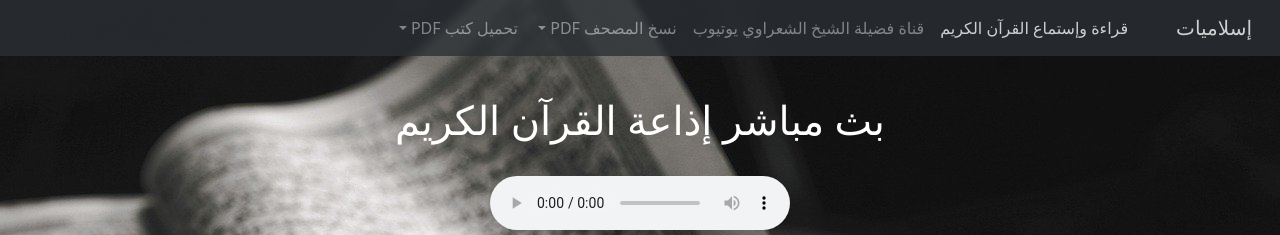
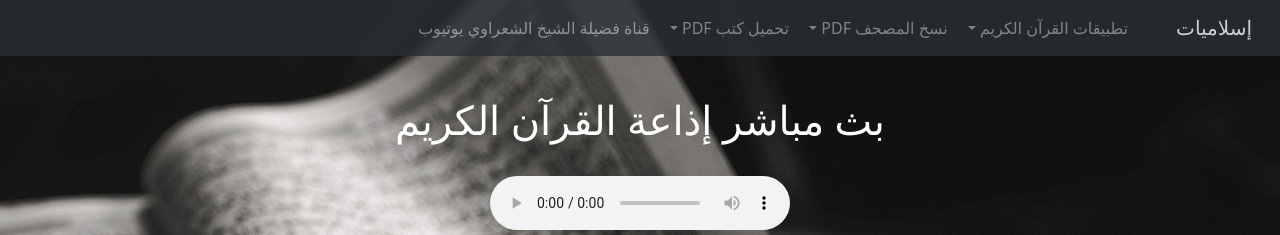
Before and after one commit to mohammed-elkholy/quran, a plain HTML site: page index.html in a window 1280 px wide. Shown: the top 235 px of the page. Drawn offline with nearby package versions, Linux system fonts and the light colour scheme; a script that the page names is missing.

Commit message:
Update index.html

```diff
--- a/index.html
+++ b/index.html
@@ -167,12 +167,16 @@ nav{
       </button>
       <div class="collapse navbar-collapse" id="navbarNavDropdown">
         <ul class="navbar-nav">
-          <li class="nav-item">
-            <a class="nav-link active" aria-current="page" href="https://quran.ksu.edu.sa/index.php#aya=1_1&m=hafs&qaree=husary&trans=a" target="_blank">قراءة وإستماع القرآن الكريم</a>
-          </li>
-          <li class="nav-item">
-            <a class="nav-link" target="_blank" href="https://www.youtube.com/@alsharawiofficial/playlists">قناة فضيلة الشيخ الشعراوي يوتيوب</a>
-          </li>
+
+          <li class="nav-item dropdown">
+            <a class="nav-link dropdown-toggle" href="#" role="button" data-bs-toggle="dropdown" aria-expanded="false">
+            تطبيقات القرآن الكريم
+            </a>
+            <ul class="dropdown-menu">
+              <li><a class="dropdown-item" target="_blank" href="https://play.google.com/store/apps/details?id=net.hefzmoyaser&hl=ar&pli=1">تطبيق المصحف مصحف التحفيظ الميسر</a></li>
+              <li><a class="dropdown-item" target="_blank" href="https://quran.ksu.edu.sa/index.php#aya=1_1&m=hafs&qaree=husary&trans=a">تطبيق آيات القرآن الكريم</a></li>
+            </ul>
+           </li>
 
           <li class="nav-item dropdown">
             <a class="nav-link dropdown-toggle" href="#" role="button" data-bs-toggle="dropdown" aria-expanded="false">
@@ -193,6 +197,9 @@ nav{
               <li><a class="dropdown-item" target="_blank" href="https://drive.google.com/file/d/16JlmfKRx3kS3-WvZAIfcjD0ctyGx3wIr/view?usp=sharing">رياض الصالحين للإمام النووي</a></li>
               <li><a class="dropdown-item" target="_blank" href="https://drive.google.com/file/d/16JY6AT_SHlHrLHWtfG_MD3rWa_2IPbOk/view?usp=sharing">قصص الأنبياء للشيخ الشعراوي</a></li>
             </ul>
+          </li>
+          <li class="nav-item">
+            <a class="nav-link" target="_blank" href="https://www.youtube.com/@alsharawiofficial/playlists">قناة فضيلة الشيخ الشعراوي يوتيوب</a>
           </li>
         </ul>
       </div>
```
